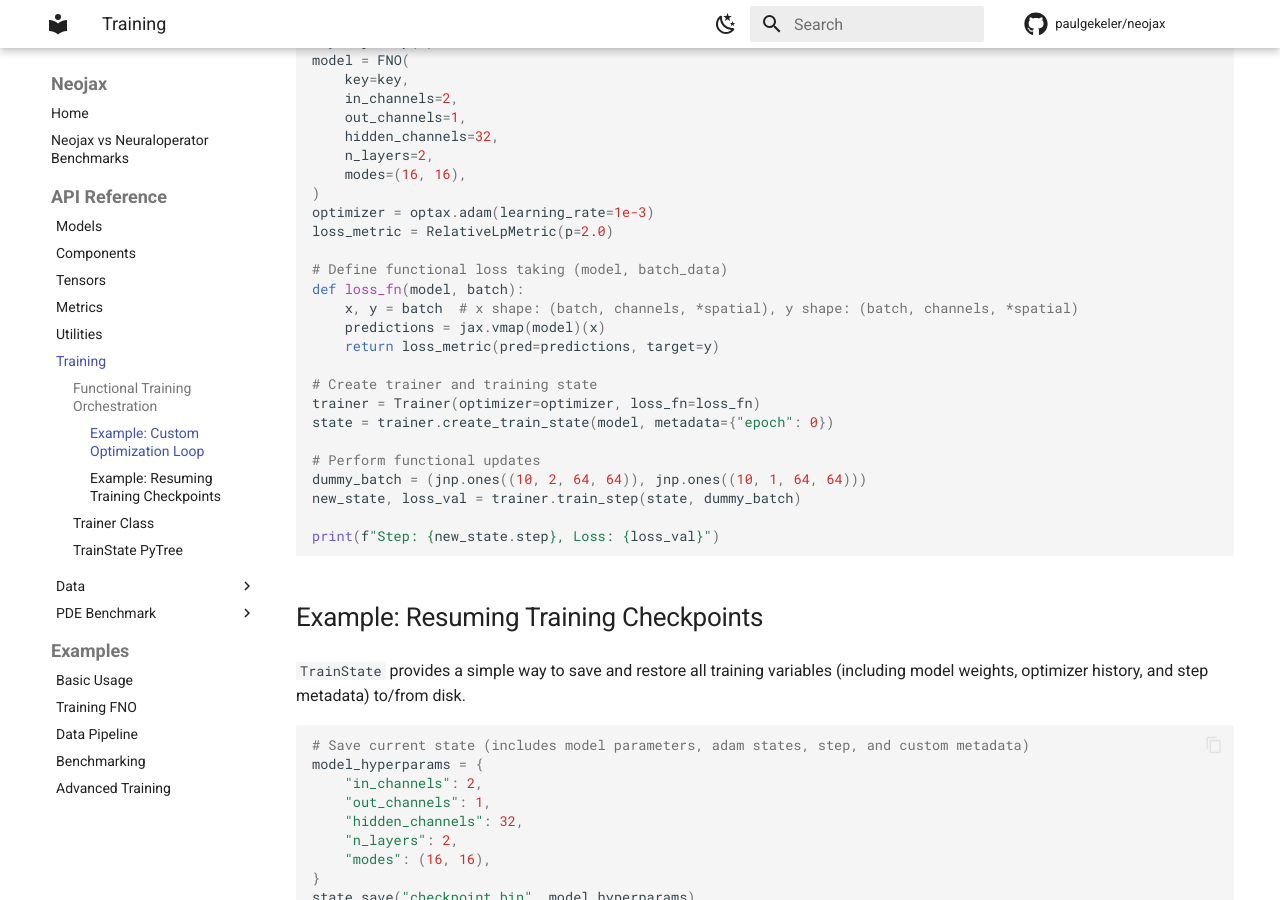
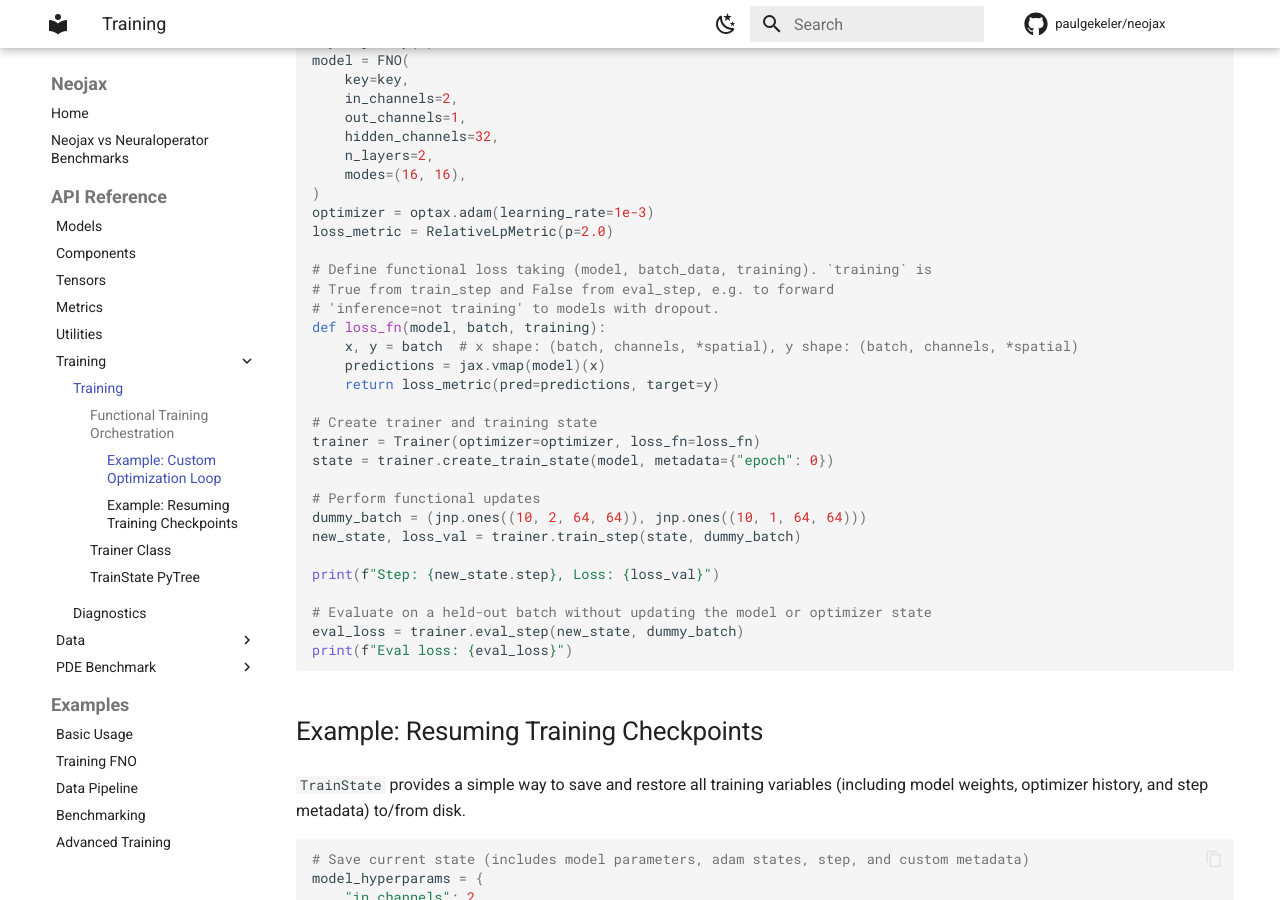
Before and after one commit to paulgekeler/neojax, an MkDocs documentation site: the page built from docs/api/training.md, in a window 1280 px wide and 900 px high, scrolled down 735 px. Built offline with MkDocs 1.6.1 and Material for MkDocs 9.7.7, drawn with Linux system fonts in a browser that asks for light colours; comment, search, counter and statistics services are not loaded.

Commit message:
docs: Update training docs with diagnostics and Trainer additions
Also re-arranges the training navigation.

````diff
--- a/docs/api/training.md
+++ b/docs/api/training.md
@@ -32,8 +32,10 @@ model = FNO(
 optimizer = optax.adam(learning_rate=1e-3)
 loss_metric = RelativeLpMetric(p=2.0)
 
-# Define functional loss taking (model, batch_data)
-def loss_fn(model, batch):
+# Define functional loss taking (model, batch_data, training). `training` is
+# True from train_step and False from eval_step, e.g. to forward
+# 'inference=not training' to models with dropout.
+def loss_fn(model, batch, training):
     x, y = batch  # x shape: (batch, channels, *spatial), y shape: (batch, channels, *spatial)
     predictions = jax.vmap(model)(x)
     return loss_metric(pred=predictions, target=y)
@@ -47,6 +49,10 @@ dummy_batch = (jnp.ones((10, 2, 64, 64)), jnp.ones((10, 1, 64, 64)))
 new_state, loss_val = trainer.train_step(state, dummy_batch)
 
 print(f"Step: {new_state.step}, Loss: {loss_val}")
+
+# Evaluate on a held-out batch without updating the model or optimizer state
+eval_loss = trainer.eval_step(new_state, dummy_batch)
+print(f"Eval loss: {eval_loss}")
 ```
 
 ### Example: Resuming Training Checkpoints
--- a/mkdocs.yml
+++ b/mkdocs.yml
@@ -107,7 +107,9 @@ nav:
       - Tensors: api/tensors.md
       - Metrics: api/metrics.md
       - Utilities: api/utils.md
-      - Training: api/training.md
+      - Training:
+        - Training: api/training.md
+        - Diagnostics: api/diagnostics.md
       - Data:
         - Datasets: api/datasets.md
         - Schemas: api/schemas.md
````
Also changed, not shown: docs/api/diagnostics.md (added, +41 -0 lines).
